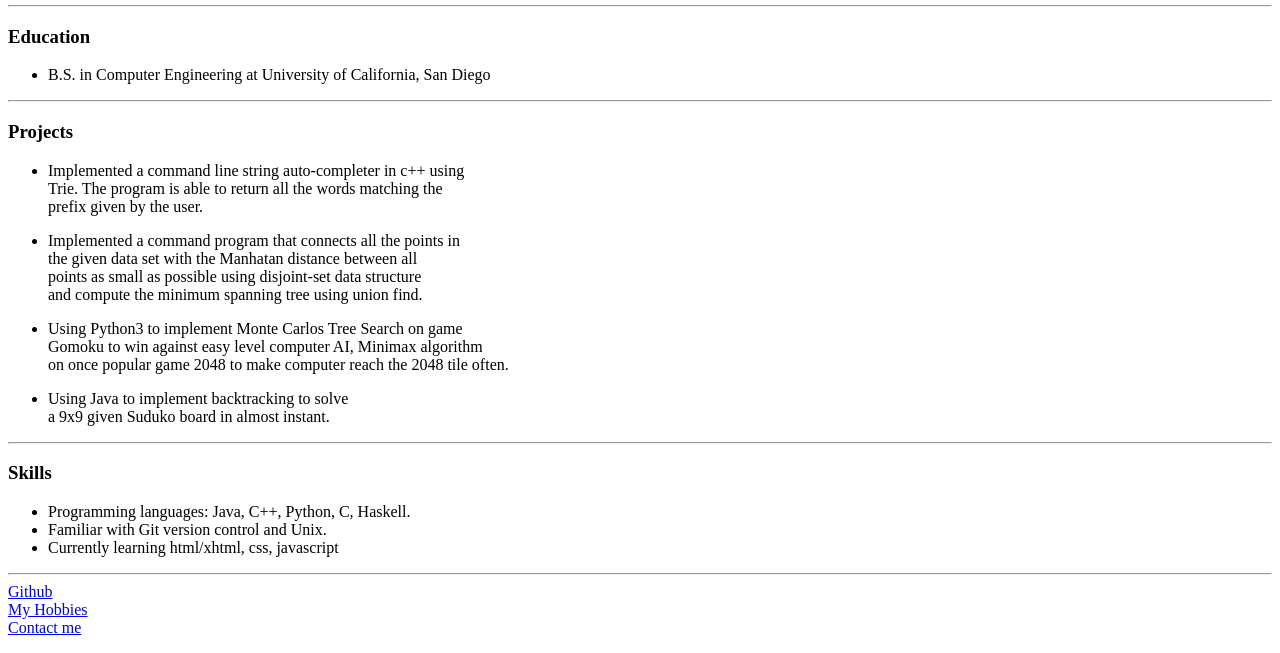
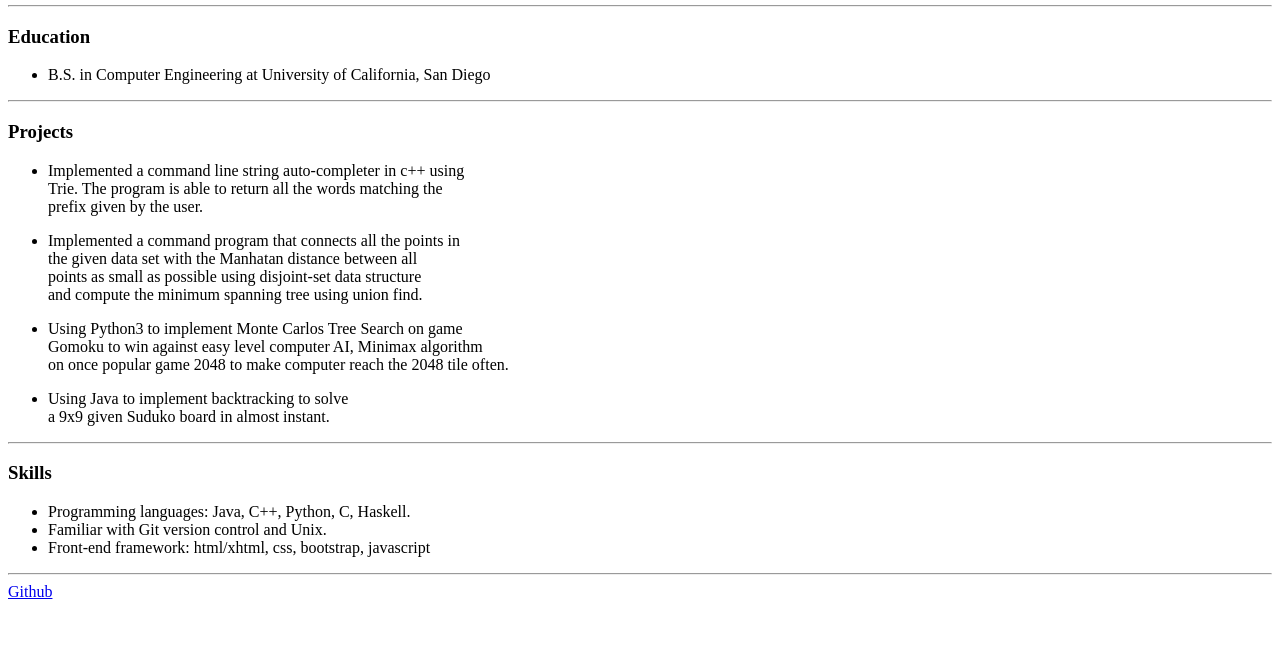
Before and after one commit to Bingtian10/Peronal-Site, a plain HTML site: page index.html in a window 1280 px wide. Shown: the part 147-800 px from the top of the page. Drawn offline with Linux system fonts and the light colour scheme.

Commit message:
Updated personal cv/site

```diff
--- a/index.html
+++ b/index.html
@@ -3,6 +3,7 @@
   <head>
     <meta charset="utf-8" name="viewport" content="width=device-width, initial-scale=1.0">
     <title>My personal site</title>
+    <link rel="stylesheet" href="css/styles.css">
   </head>
   <body>
     <table cellspacing="10">
@@ -59,16 +60,13 @@
     <ul>
       <li>Programming languages: Java, C++, Python, C, Haskell.</li>
       <li>Familiar with Git version control and Unix.</li>
-      <li>Currently learning html/xhtml, css, javascript</li>
+      <li>Front-end framework: html/xhtml, css, bootstrap, javascript</li>
     </ul>
 
     <hr>
     <div class="gihub link">
       <a href="https://github.com/Bingtian10?tab=repositories">Github</a>
     </div>
-    <a href="hobbies.html">My Hobbies</a>
-    <br>
-    <a href="contact.html">Contact me</a>
 
   </body>
 </html>
```
